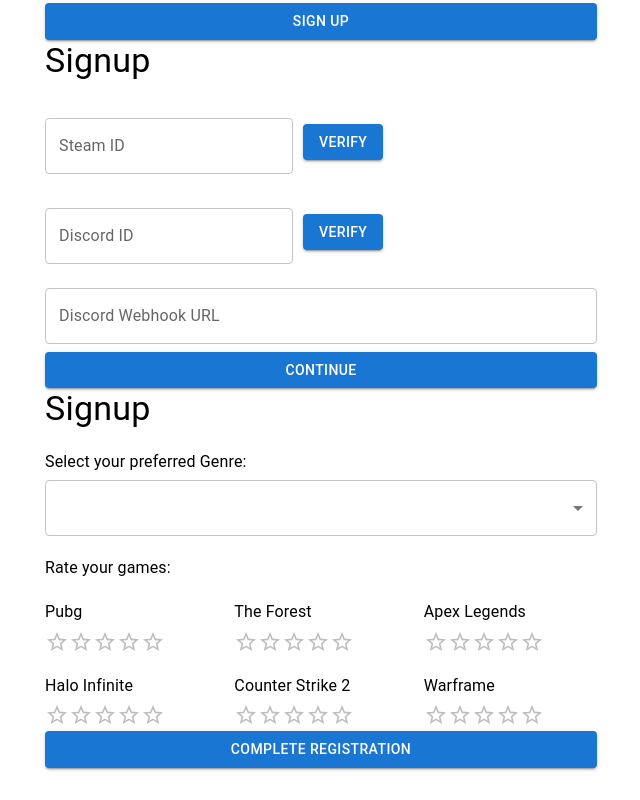
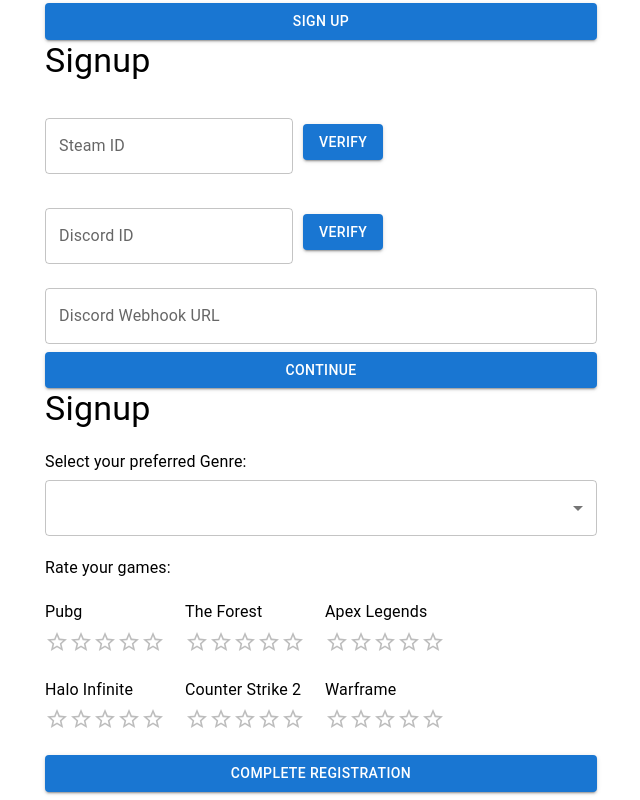
Before and after one commit to diyasanghvii/Game-Night-Recommendation-System, a React (Create React App) app in the folder frontend/: page /signup in a window 1280 px wide. Shown: the part 491-1291 px from the top of the page, without its empty margins (319-959 px from the left). Before the commit the page ends 1267 px from the top, so only its background shows below. Built offline with nearby package versions, Linux system fonts and the light colour scheme; no server answers; the HTML template or start-up script is replaced by a standard one.

Commit message:
Removed grid tag and used div for step3 signup

```diff
--- a/frontend/src/Components/Signup3/Signup3.js
+++ b/frontend/src/Components/Signup3/Signup3.js
@@ -1,5 +1,5 @@
 import React, { useState } from "react";
-import { Container, Select, MenuItem, Box, Rating, Grid } from "@mui/material";
+import { Container, Select, MenuItem, Box, Rating } from "@mui/material";
 import Btn from "../Button/Btn";
 import Text from "../Typography/Text";
 import ErrorMessage from "../ErrorMessage/ErrorMessage";
@@ -44,6 +44,7 @@
     console.log("Selected Genres:", selectedGenres);
     console.log("Game Ratings:", games);
   };
+
   return (
     <Container maxWidth="sm">
       <Text variant="h4" gutterBottom={true} label={"Signup"} />
@@ -80,9 +81,9 @@
         />
       </Box>
 
-      <Grid container spacing={2}>
+      <div style={{ display: "flex", flexWrap: "wrap" }}>
         {games.map((game, index) => (
-          <Grid item xs={4} key={index}>
+          <div key={index} style={{ marginRight: "20px", marginBottom: "20px" }}>
             <Box>
               <Text variant="body1" gutterBottom={true} label={game.name} style={{ marginRight: "20px" }} />
               <Rating
@@ -93,9 +94,9 @@
                 max={5}
               />
             </Box>
-          </Grid>
+          </div>
         ))}
-      </Grid>
+      </div>
 
       <Btn fullWidth={true} label={"Complete Registration"} onClick={handleSignup} />
     </Container>
```
